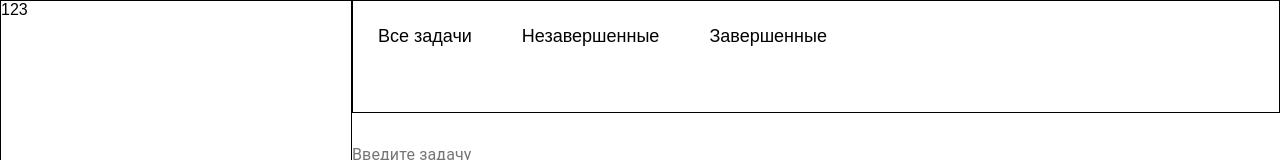
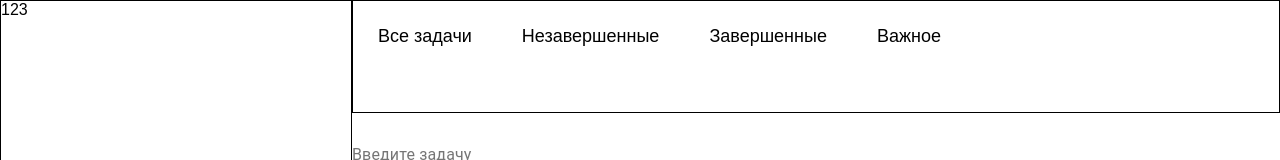
Before and after one commit to heffoo/ts-redux-dnd-todo, a React (Create React App) app: page / in a window 1280 px wide. Shown: the top 160 px of the page. Built offline with nearby package versions, Linux system fonts and the light colour scheme.

Commit message:
add silter by favorite task

```diff
--- a/src/App.tsx
+++ b/src/App.tsx
@@ -32,12 +32,15 @@ function App() {
 
   const notCheckedTasks = todos.filter((task) => !task.completed);
   const CheckedTasks = todos.filter((task) => task.completed);
+  const FavoriteTasks = todos.filter((task) => task.isFavorite);
 
   let currentArray: any =
     taskState === "allTasks"
       ? todos
       : taskState === "notCompleted"
       ? notCheckedTasks
+      : taskState === "Favorite"
+      ? FavoriteTasks
       : taskState === "Completed" && CheckedTasks;
 
   return (
--- a/src/components/upper-tabs/upperTabs.tsx
+++ b/src/components/upper-tabs/upperTabs.tsx
@@ -28,6 +28,9 @@ export const UpperTabs: FC<Props> = ({ setTaskState, setFiltered }) => {
         <button className="upper-button" onClick={() => showAll("Completed")}>
           Завершенные
         </button>
+        <button className="upper-button" onClick={() => showAll("Favorite")}>
+          Важное
+        </button>
       </div>
     </div>
   );
```
